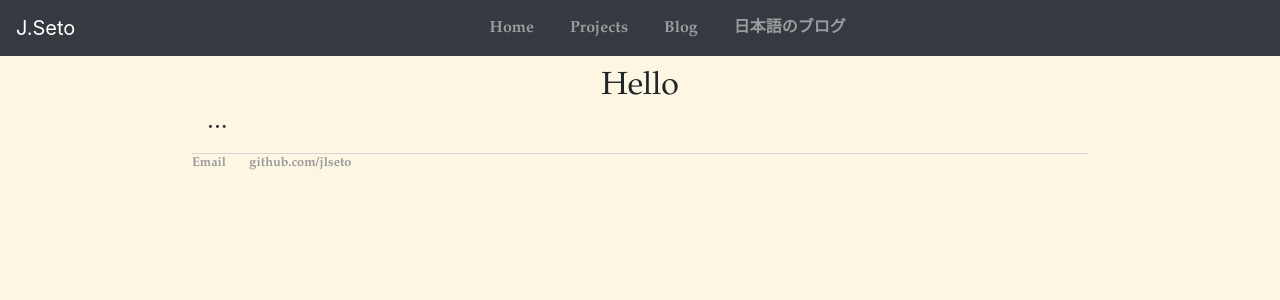
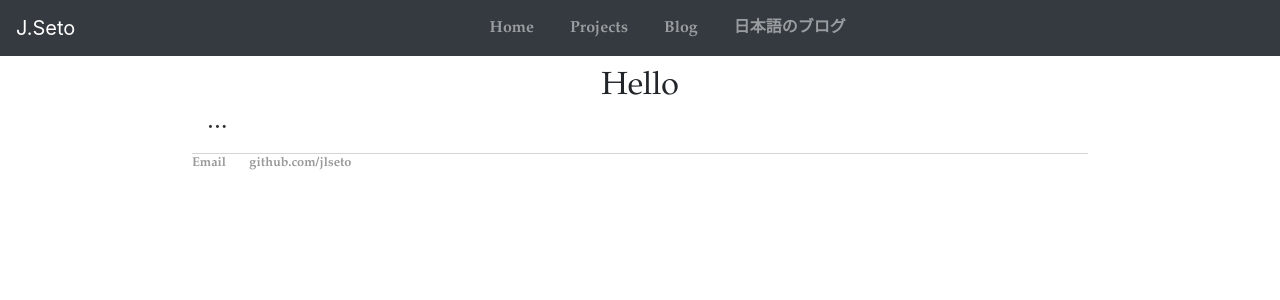
Before and after one commit to JLSeto/blog_angular, a Jekyll site: the page built from index.html, in a window 1280 px wide and 1400 px high. Shown: the top 300 px of the window. Built offline with Jekyll 4.4.1, drawn with Linux system fonts in a browser that asks for light colours; nearby versions of some CDN libraries.

Commit message:
White Background

```diff
--- a/css/main.css
+++ b/css/main.css
@@ -1,7 +1,6 @@
 
 
 body {
-    background-color: #fdf6e3;
     text-align: left;
     margin: 60px auto;
     width: 70%;
```
